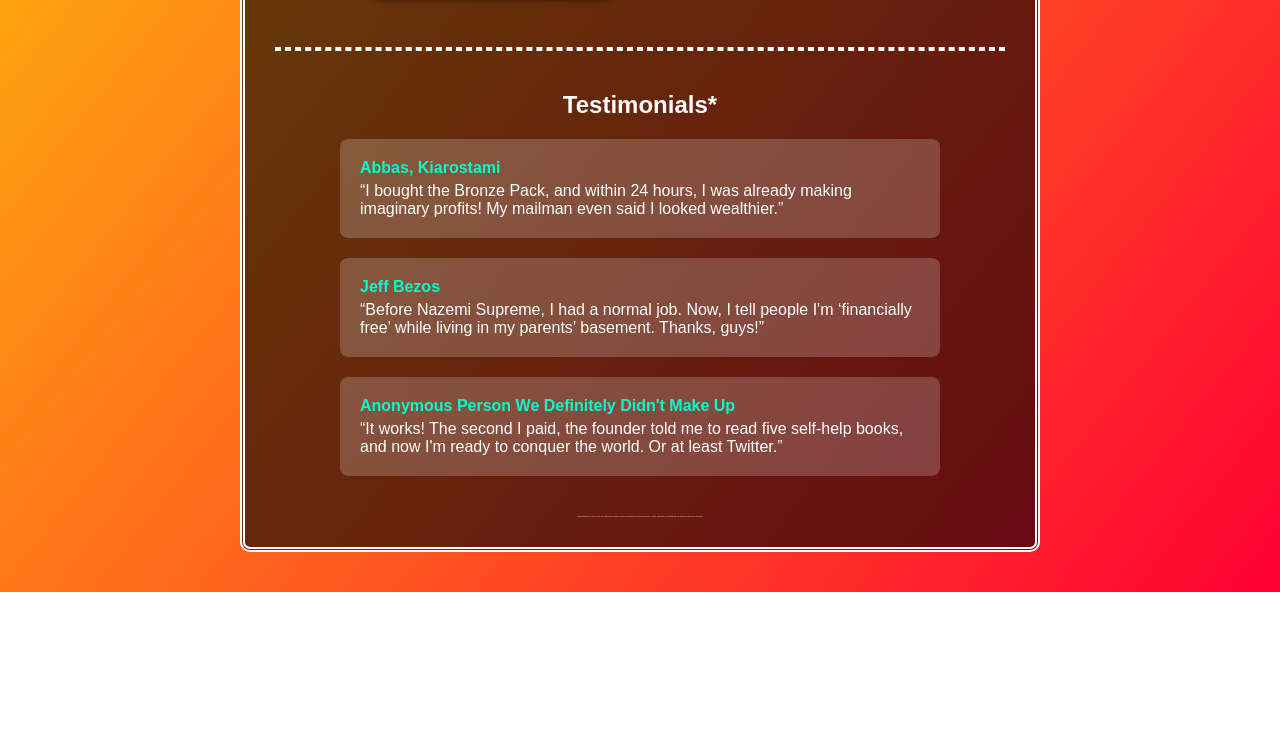
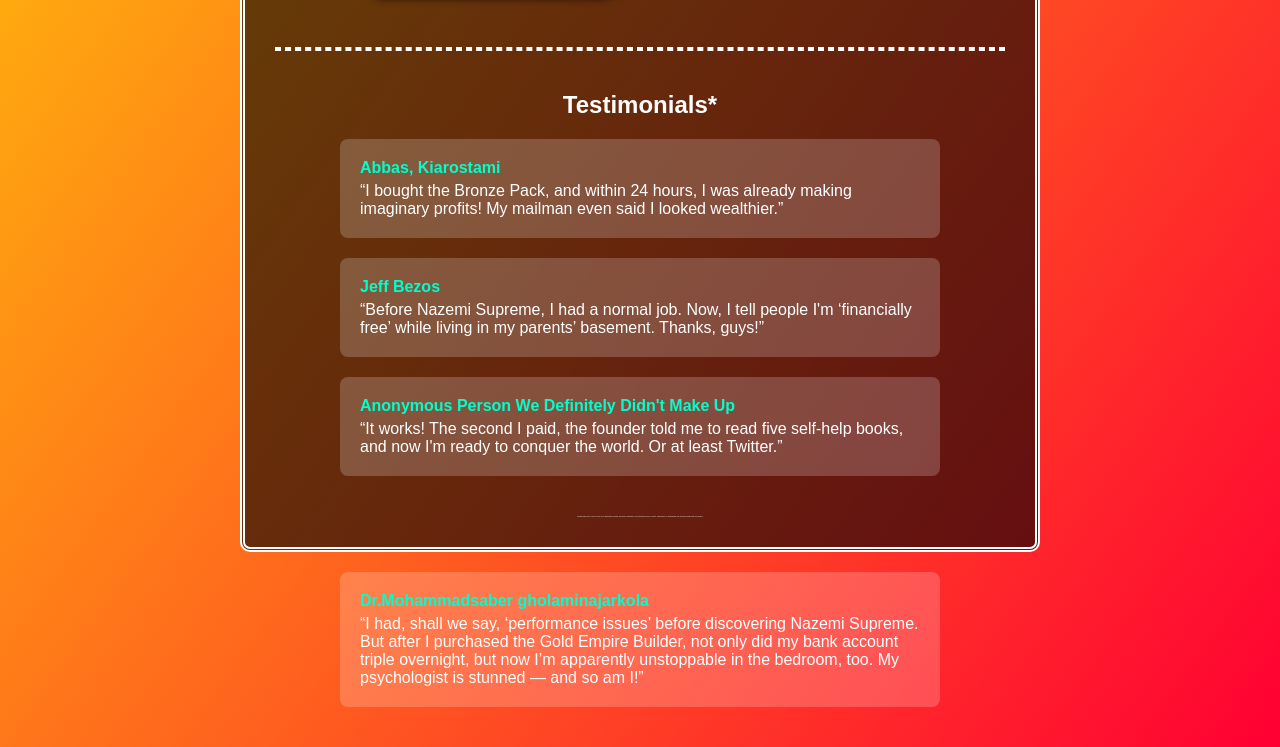
Before and after one commit to MHNazemi/MHNazemi.github.io, a plain HTML site: page index.html in a window 1280 px wide. Shown: the part 1031-1778 px from the top of the page. Before the commit the page ends 1623 px from the top, so only its background shows below. Drawn offline with Linux system fonts and the light colour scheme.

Commit message:
Update index.html

```diff
--- a/index.html
+++ b/index.html
@@ -200,5 +200,16 @@
     </p>
   </div>
 
+   <div class="testimonial">
+        <h4>Dr.Mohammadsaber gholaminajarkola</h4>
+        <p>
+          “I had, shall we say, ‘performance issues’ before discovering Nazemi Supreme.
+        But after I purchased the Gold Empire Builder, not only did my bank account
+        triple overnight, but now I’m apparently unstoppable in the bedroom, too.
+        My psychologist is stunned — and so am I!”
+        </p>
+      </div>
+    </div>
+
 </body>
 </html>
```
